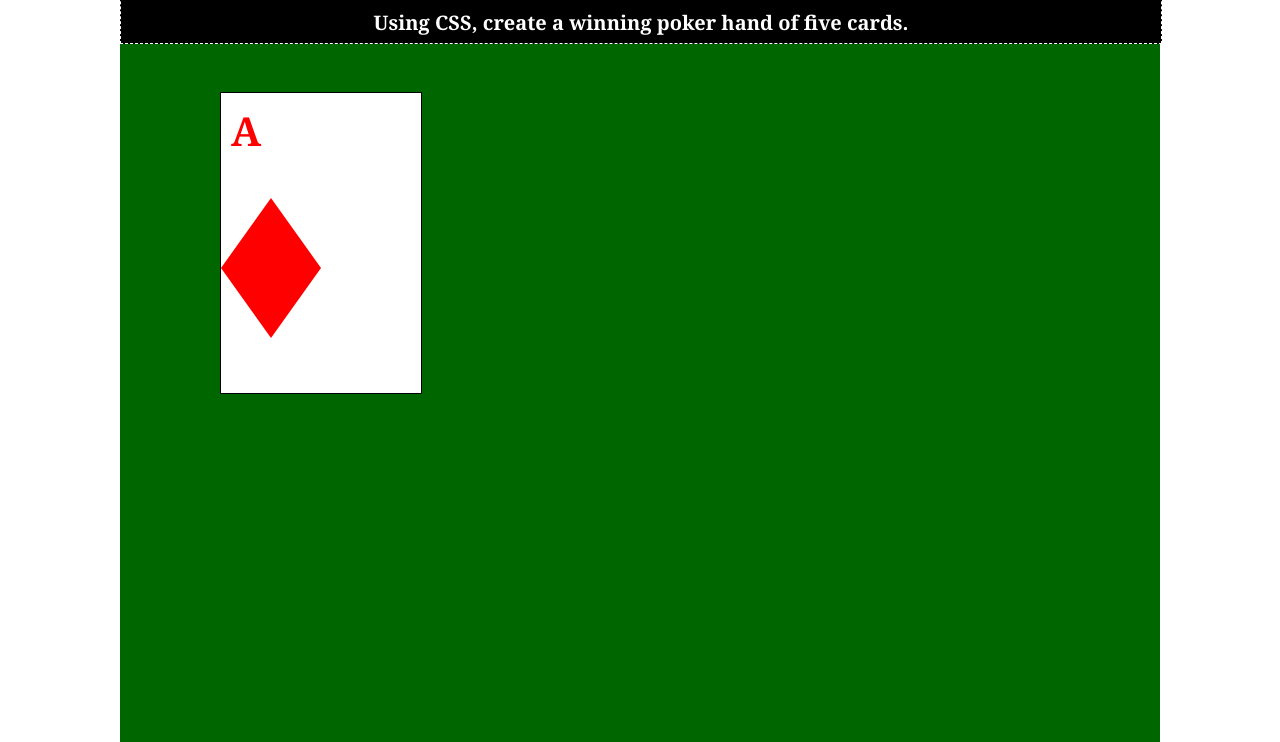
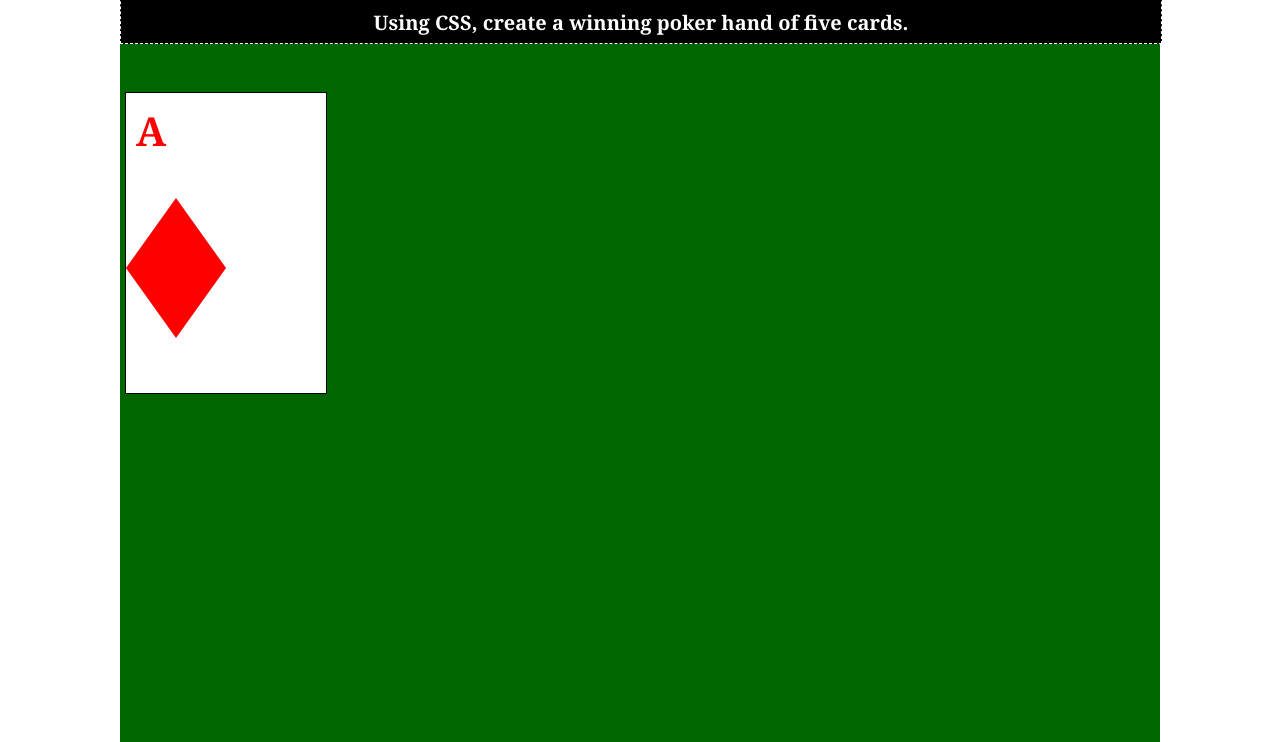
Before and after one commit to zoesimmons/hs-intro-web-design-winning-hand-philly-springside-chestn-f924, a plain HTML site: page index.html in a window 1280 px wide. Shown: the part 66-808 px from the top of the page. Drawn offline with Linux system fonts and the light colour scheme; a web font is replaced by a local one.

Commit message:
more instructions

```diff
--- a/css/style.css
+++ b/css/style.css
@@ -71,7 +71,7 @@ h3 {
     border-color: black;
     border-style: solid;
     border-width: 1px;
-    left: 100px;
+    left: 5px;
     top: 150px;
     z-index: 1;
     background-color: white;
```
Also changed, not shown: 1 other file.
